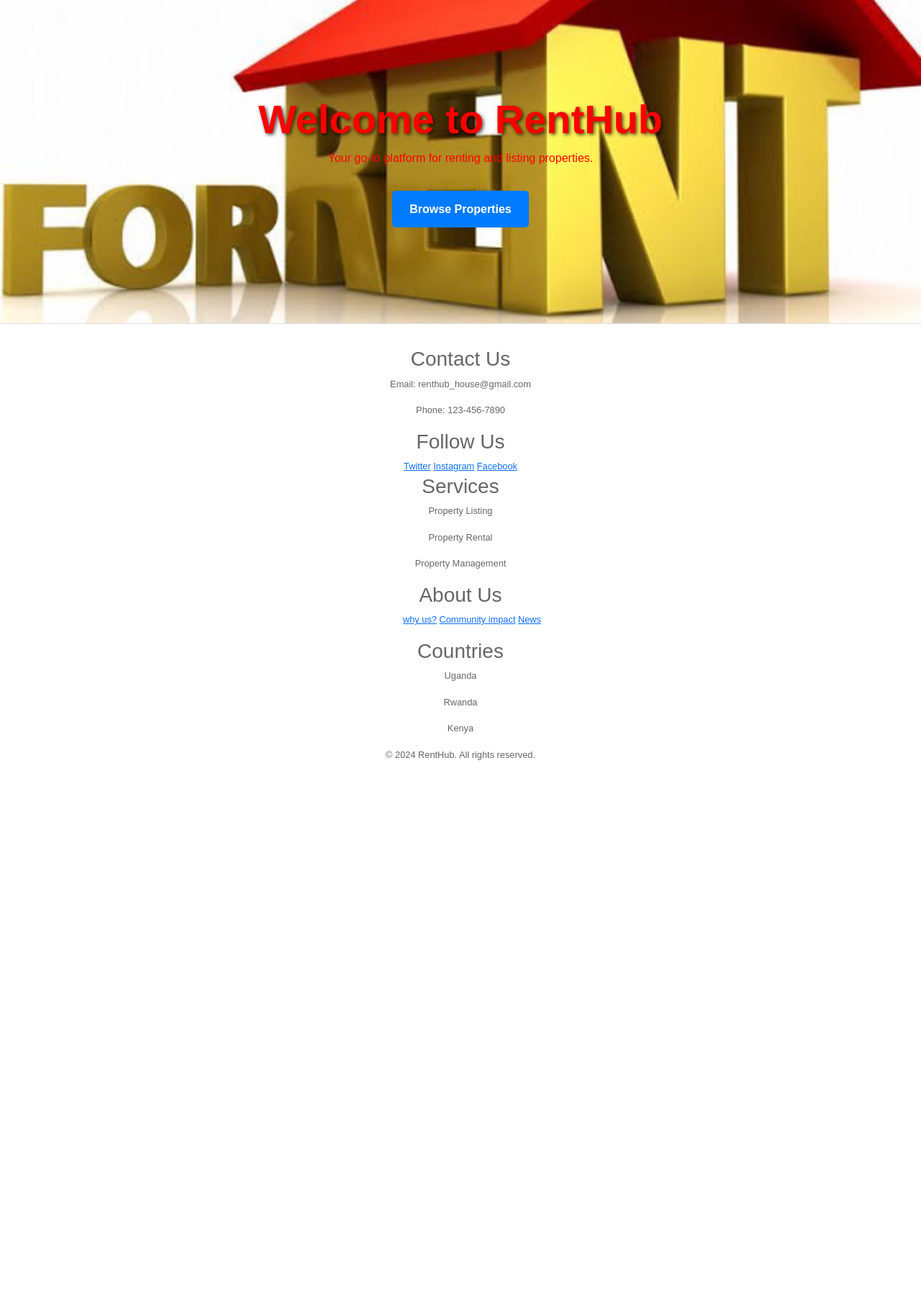
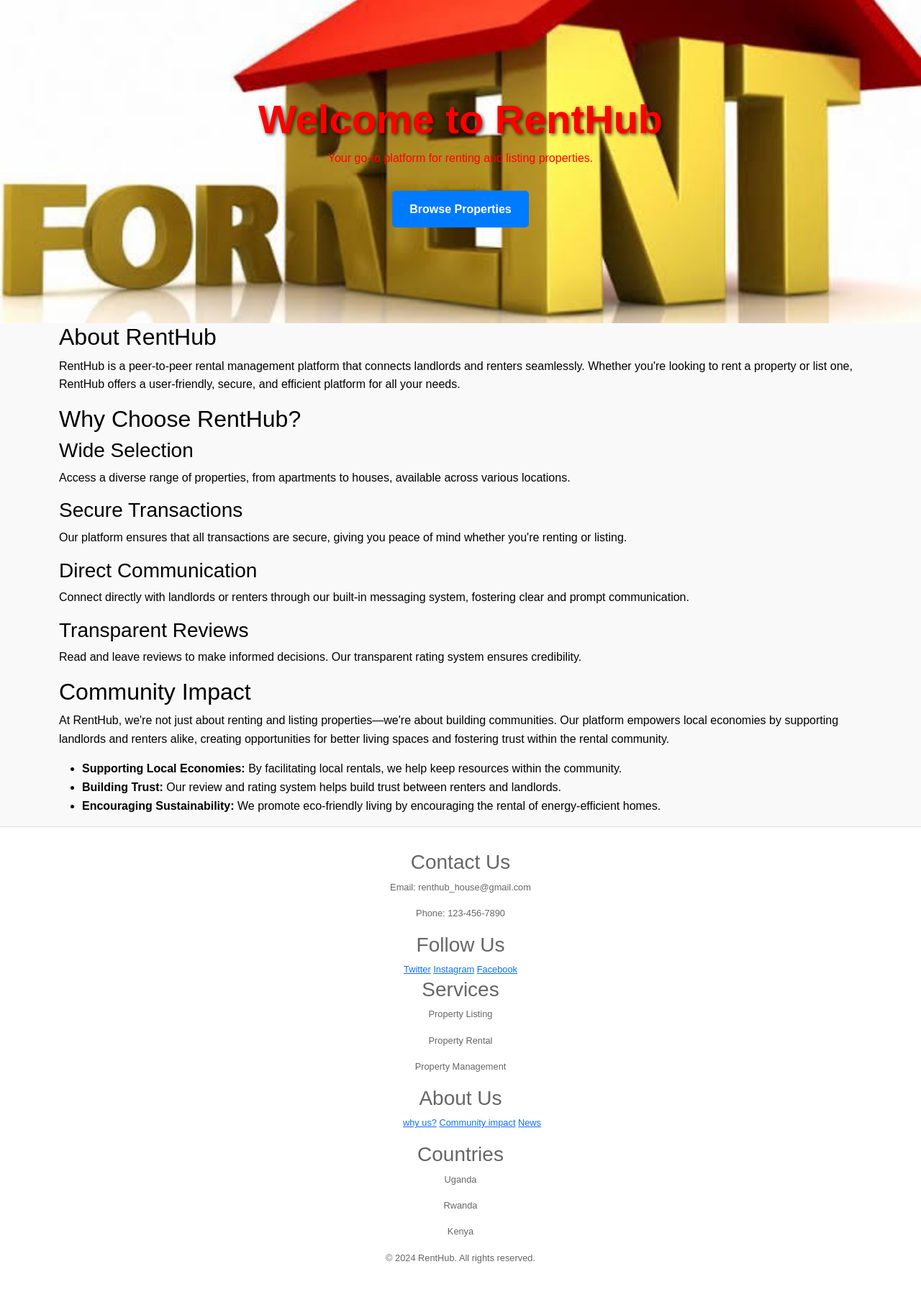
Before and after one commit to S8INT/Renthub_project, a Django app: template Renthub/renthub/templates/home.html in a window 1280 px wide. Shown: the part 100-1906 px from the top of the page at 72% size. Before the commit the page ends 1156 px from the top, so only its background shows below. Run offline with Django 5.2, Linux system fonts and the light colour scheme; the template is opened without the code that fills it, so the values that code supplies are empty; parts of the project's set-up code (start-up, migrations or seed data) failed here and were passed over.

Commit message:
updated views file to enhance user experience and url rendering

```diff
--- a/Renthub/renthub/templates/home.html
+++ b/Renthub/renthub/templates/home.html
@@ -1,6 +1,7 @@
 {% extends 'base.html' %}
 
 {% block content %}
+<!-- Hero Section -->
 <section class="hero">
     <div class="hero-text">
         <h1>Welcome to RentHub</h1>
@@ -8,4 +9,51 @@
         <a href="{% url 'property_list' %}" class="btn-primary">Browse Properties</a>
     </div>
 </section>
+
+<!-- About Section -->
+<section class="about" id="about">
+    <div class="container">
+        <h2>About RentHub</h2>
+        <p>RentHub is a peer-to-peer rental management platform that connects landlords and renters seamlessly.
+        Whether you're looking to rent a property or list one, RentHub offers a user-friendly, secure, and efficient platform for all your needs.</p>
+    </div>
+</section>
+
+<!-- Why Us Section -->
+<section class="why-us" id="why-us">
+    <div class="container">
+        <h2>Why Choose RentHub?</h2>
+        <div class="benefits">
+            <div class="benefit-item">
+                <h3>Wide Selection</h3>
+                <p>Access a diverse range of properties, from apartments to houses, available across various locations.</p>
+            </div>
+            <div class="benefit-item">
+                <h3>Secure Transactions</h3>
+                <p>Our platform ensures that all transactions are secure, giving you peace of mind whether you're renting or listing.</p>
+            </div>
+            <div class="benefit-item">
+                <h3>Direct Communication</h3>
+                <p>Connect directly with landlords or renters through our built-in messaging system, fostering clear and prompt communication.</p>
+            </div>
+            <div class="benefit-item">
+                <h3>Transparent Reviews</h3>
+                <p>Read and leave reviews to make informed decisions. Our transparent rating system ensures credibility.</p>
+            </div>
+        </div>
+    </div>
+</section>
+
+<!-- Community Impact Section -->
+<section class="community-impact" id="community-impact">
+    <div class="container">
+        <h2>Community Impact</h2>
+        <p>At RentHub, we're not just about renting and listing properties—we're about building communities. Our platform empowers local economies by supporting landlords and renters alike, creating opportunities for better living spaces and fostering trust within the rental community.</p>
+        <ul>
+            <li><strong>Supporting Local Economies:</strong> By facilitating local rentals, we help keep resources within the community.</li>
+            <li><strong>Building Trust:</strong> Our review and rating system helps build trust between renters and landlords.</li>
+            <li><strong>Encouraging Sustainability:</strong> We promote eco-friendly living by encouraging the rental of energy-efficient homes.</li>
+        </ul>
+    </div>
+</section>
 {% endblock %}
```
Also changed, not shown: Renthub/renthub/views.py (+46 -34 lines).
